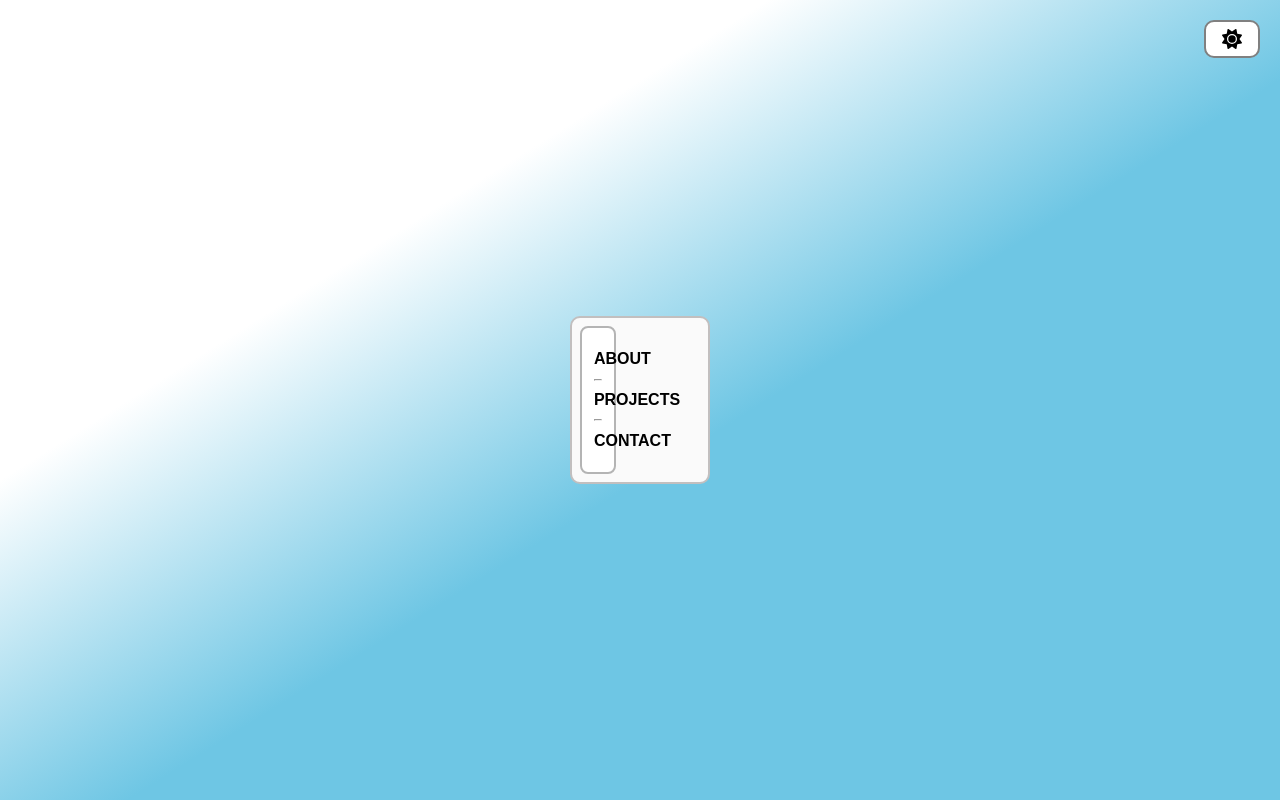
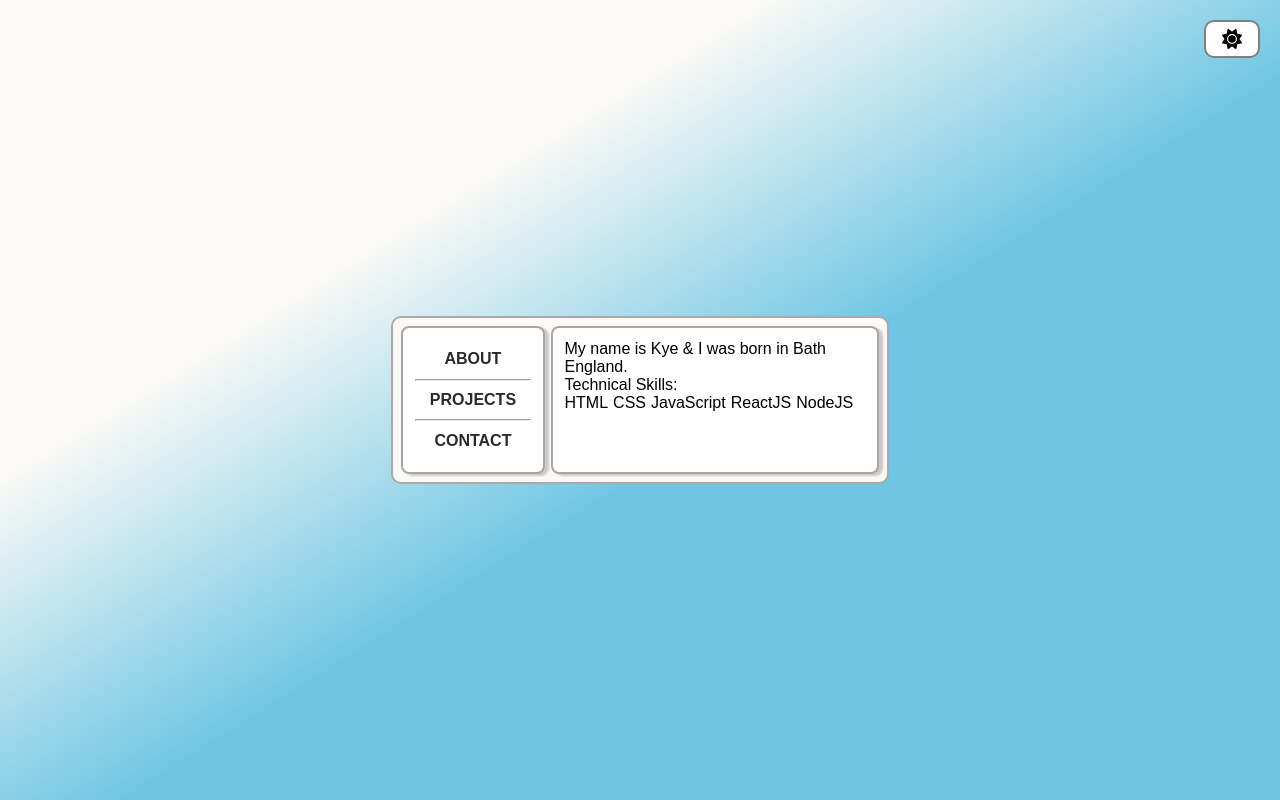
Before and after one commit to yee0802/portfolio-page, a React (Vite) app: page /about in a window 1280 px wide. Built offline with nearby package versions, Linux system fonts and the light colour scheme.

Commit message:
add About component

```diff
--- a/src/App.css
+++ b/src/App.css
@@ -5,8 +5,8 @@
   place-items: center;
   background: linear-gradient(
     to bottom right,
-    #fff 0%,
-    #fff 30%,
+    #faf9f6 0%,
+    #faf9f6 30%,
     #6ec6e4 55%,
     #6ec6e4 100%
   );
@@ -30,15 +30,16 @@ main {
   grid-template-columns: 30% 1fr;
   padding: 0.5rem;
   gap: 6px;
-  background-color: #fafafa;
-  border: 2px solid rgb(194, 191, 191);
+  background-color: #faf9f6;
+  border: 2px solid rgb(170, 168, 168);
   border-radius: 10px;
 }
 
 main > aside,
-main > section {
+main > article {
   background-color: #fff;
-  border: 2px solid rgb(180, 180, 180);
+  border: 2px solid rgb(167, 165, 165);
   border-radius: 8px;
   padding: 0.75rem;
+  box-shadow: 4px 2px 2px #00000030;
 }
--- a/src/App.jsx
+++ b/src/App.jsx
@@ -2,6 +2,7 @@ import { Route, Routes } from "react-router-dom";
 import "./App.css";
 import Nav from "./components/Nav/Nav";
 import Home from "./pages/Home/Home";
+import About from "./pages/About/About";
 
 function App() {
   return (
@@ -15,6 +16,7 @@ function App() {
 
         <Routes>
           <Route path="/" element={<Home />} />
+          <Route path="/about" element={<About />} />
         </Routes>
       </main>
     </>
--- a/src/components/Nav/Nav.jsx
+++ b/src/components/Nav/Nav.jsx
@@ -1,15 +1,28 @@
 import "./index.css";
+import { Link } from "react-router-dom";
 
 export default function Nav() {
   return (
     <aside>
       <nav>
         <ul>
-          <li>ABOUT</li>
+          <li>
+            <Link to="/about" className="link">
+              ABOUT
+            </Link>
+          </li>
           <hr />
-          <li>PROJECTS</li>
+          <li>
+            <Link to="/projects" className="link">
+              PROJECTS
+            </Link>
+          </li>
           <hr />
-          <li>CONTACT</li>
+          <li>
+            <Link to="/contact" className="link">
+              CONTACT
+            </Link>
+          </li>
         </ul>
       </nav>
     </aside>
--- a/src/components/Nav/index.css
+++ b/src/components/Nav/index.css
@@ -8,3 +8,8 @@ nav > ul > li {
   padding: 0.65rem 0;
   cursor: pointer;
 }
+
+.link {
+  text-decoration: none;
+  color: rgb(43, 42, 42);
+}
--- /dev/null
+++ b/src/pages/About/About.jsx
@@ -0,0 +1,17 @@
+import "./index.css";
+
+export default function About() {
+  return (
+    <article>
+      <p>My name is Kye & I was born in Bath England.</p>
+      <p>Technical Skills:</p>
+      <ul>
+        <li>HTML</li>
+        <li>CSS</li>
+        <li>JavaScript</li>
+        <li>ReactJS</li>
+        <li>NodeJS</li>
+      </ul>
+    </article>
+  );
+}
--- /dev/null
+++ b/src/pages/About/index.css
@@ -0,0 +1,6 @@
+article > ul {
+  display: flex;
+  flex-direction: row;
+  gap: 5px;
+  list-style: none;
+}
--- a/src/pages/Home/Home.jsx
+++ b/src/pages/Home/Home.jsx
@@ -2,9 +2,9 @@ import "./index.css";
 
 export default function Home() {
   return (
-    <section>
+    <article>
       <h1>Hi, I'm Kye. 👋</h1>
       <p>An aspiring Full-Stack Developer. 👾</p>
-    </section>
+    </article>
   );
 }
```
